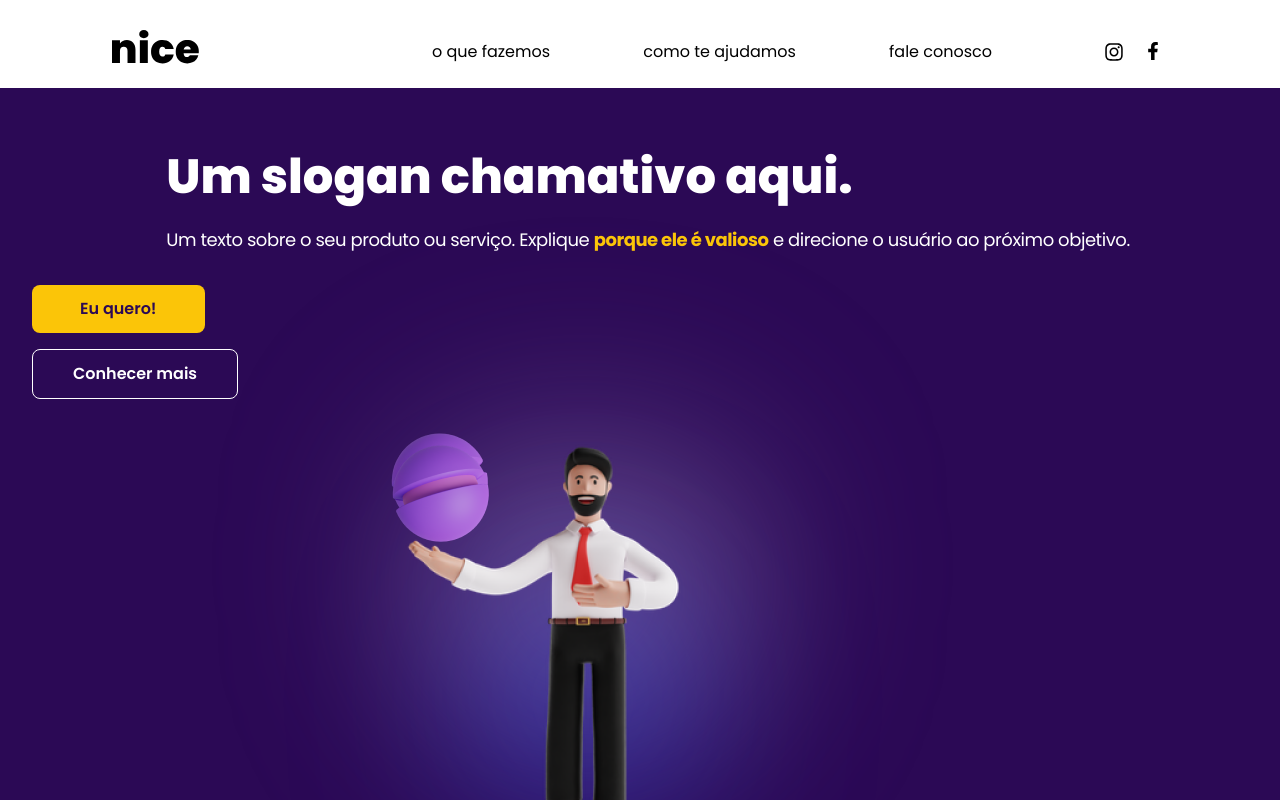
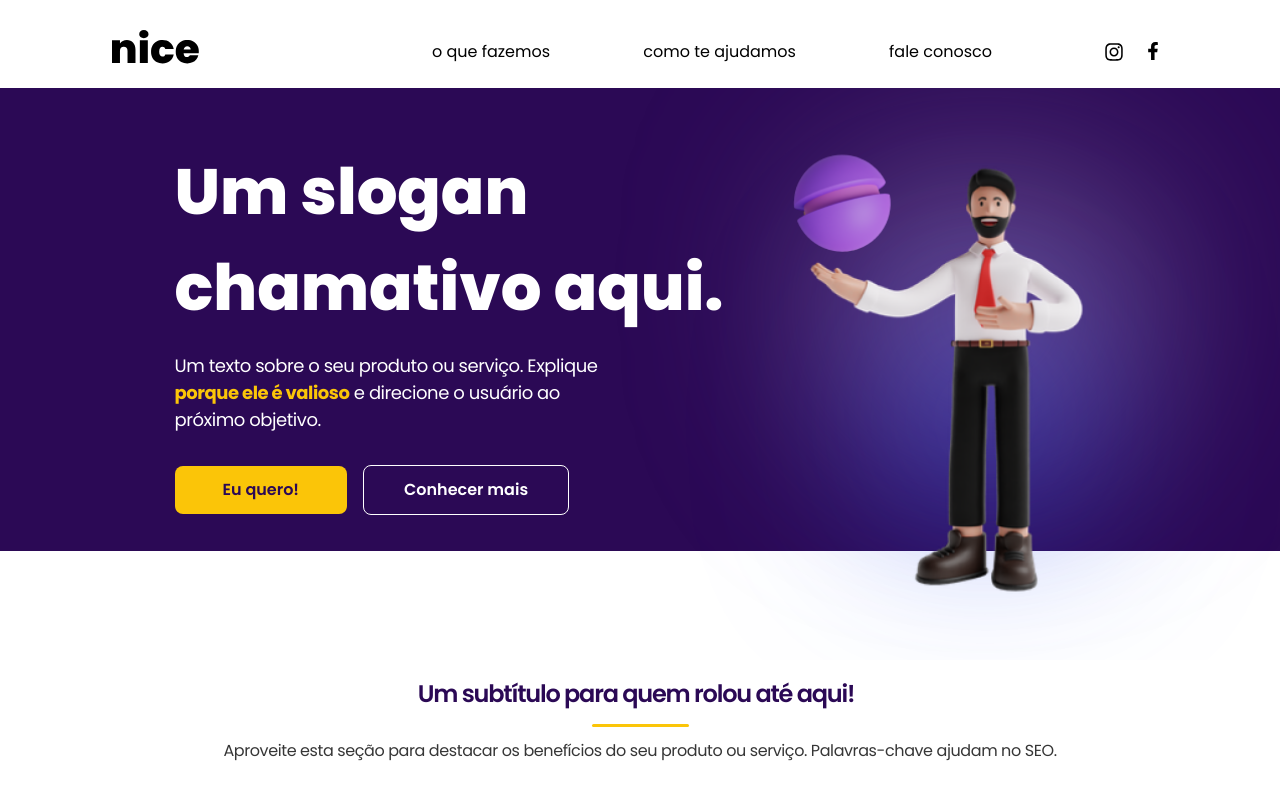
Before and after one commit to devalanlima/Nice, a Vue app: page / in a window 1280 px wide. Shown: the top 800 px of the page. Built offline with nearby package versions, Linux system fonts and the light colour scheme.

Commit message:
stylize / add breakpoints to responsive design

```diff
--- a/src/components/BannerPrincipal.vue
+++ b/src/components/BannerPrincipal.vue
@@ -1,26 +1,27 @@
 <template>
-    <div class="h-[1048px] w-full relative flex flex-col overflow-hidden">
-        <div class="mt-14 mx-auto pl-8 pr-4 flex flex-col gap-4">
-            <h2 class="font-extrabold text-branco text-5xl leading-snug">Um slogan chamativo aqui.</h2>
-            <p class="text-branco text-lg tracking-tight leading-normal">
+    <div class="w-full relative flex flex-col overflow-hidden md:flex-row md:gap-5 md:justify-center gap-2 pb-8">
+        <div class="mx-auto md:mx-0">
+            <div class="mt-14 mx-auto ml-0 pl-8 pr-4 flex flex-col gap-4 max-w-[500px] lg:max-w-[577px] xl:max-w-[600px]">
+                <h2 class="font-extrabold text-branco text-5xl leading-snug lg:text-6xl lg:leading-normal xl:text-[64px]">Um slogan chamativo aqui.</h2>
+                <p class="text-branco text-lg tracking-tight leading-normal max-w-[454px]">
                     Um texto sobre o seu produto ou serviço. Explique <span class="text-amarelo font-bold">porque ele é valioso</span> e direcione o usuário ao
                     próximo objetivo.
                 </p>
             </div>
-        <div class="flex flex-col gap-4 pl-8 pt-8">
+            <div class="flex flex-col gap-4 pl-8 pt-8 sm:flex-row">
                 <BotaoAmarelo text="Eu quero!"/>
                 <BotaoTransparente text="Conhecer mais"/>
             </div>
-        <div class="relative mx-auto w-[560px] h-[560px] -mt-8">
-            <img class="absolute left-5 top-16" src="/images/Burger Shape.png" alt="">
-            <img src="/images/Businessman investing in bitcoin.png" alt="">
-            <div class="absolute grid place-items-center top-0 left-16 -z-10 w-[317px] h-[362px] rounded-full">
+        </div>
+        <div class="relative mx-auto w-[375px] h-[560px] -mt-8 grid place-items-center sm:mx-auto md:mt-0 md:-mb-5 md:mx-0 ">
+            <img class="w-full h-full object-cover" src="/images/Businessman investing in bitcoin.png" alt="Imagem de um homem investidor segurando uma esfera roxa">
+            <div class="absolute grid place-items-center top-0 left-16 -z-10 w-[317px] h-[362px] rounded-full ">
                 <div class="w-[317px] h-[317px] rounded-full bg-gradient-1 blur-[100px]">
                 </div>
                 <div class="w-[152px] h-[215px] bg-gradient-2 absolute -bottom-10 blur-[100px]"></div>
             </div>
         </div>
-        <div class="h-[903px] w-full bg-roxo_escuro absolute top-0 left-0 -z-20">
+        <div class="h-[81%] w-full bg-roxo_escuro absolute top-0 left-0 -z-20">
         </div>
     </div>
 </template>
```
Lines whose indentation alone changed are shown as unchanged.
